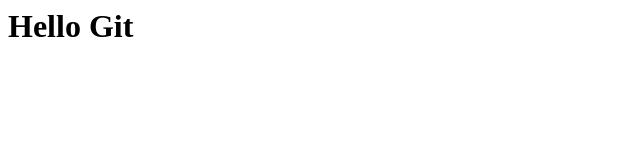
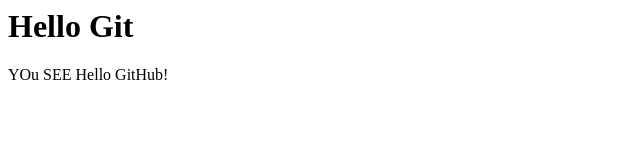
Before and after one commit to kjlj0685-debug/myprojet, a plain HTML site: page index.html in a window 1280 px wide. Shown: the whole page, without its empty margins (0-640 px from the left). Drawn offline with Linux system fonts and the light colour scheme.

Commit message:
Add greeting paragraph to index.html

```diff
--- a/index.html
+++ b/index.html
@@ -1,2 +1,3 @@
 
 <h1>Hello Git</h1>
+<p> YOu SEE Hello GitHub!</p>
```
